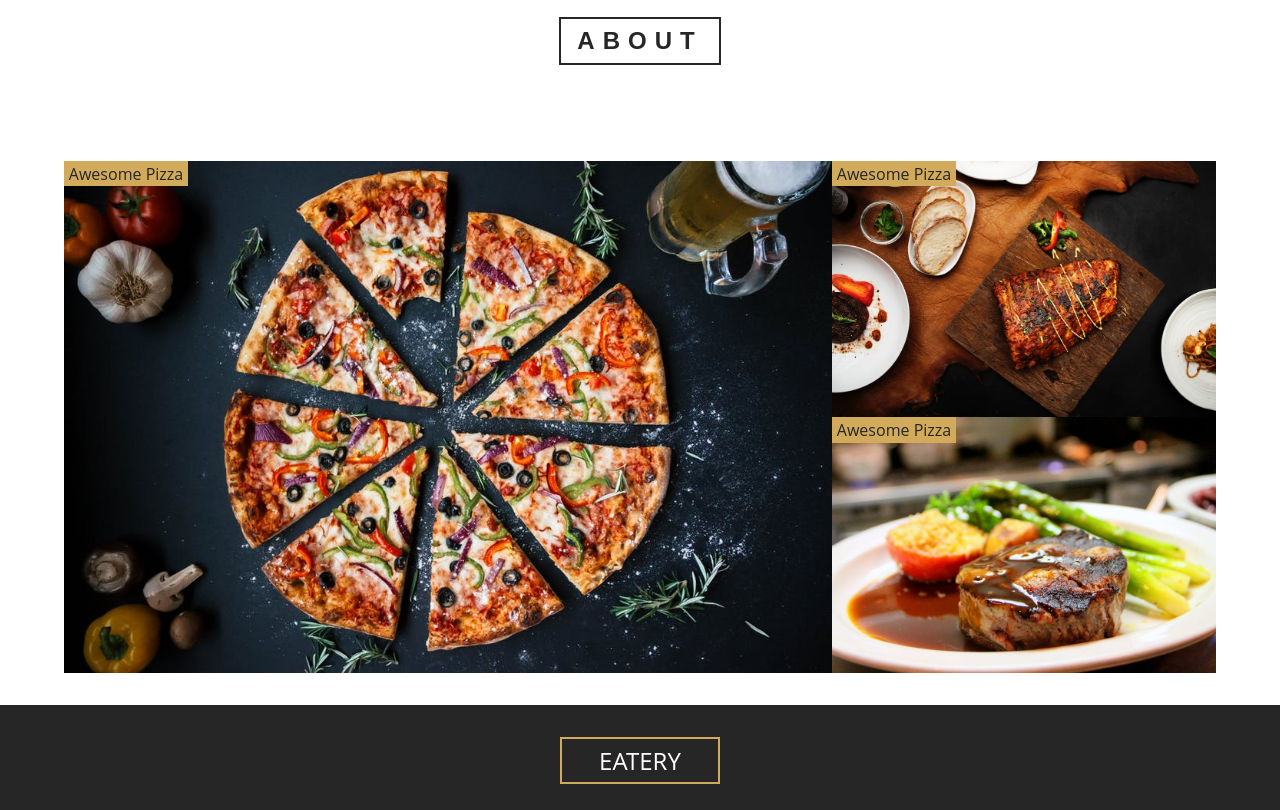
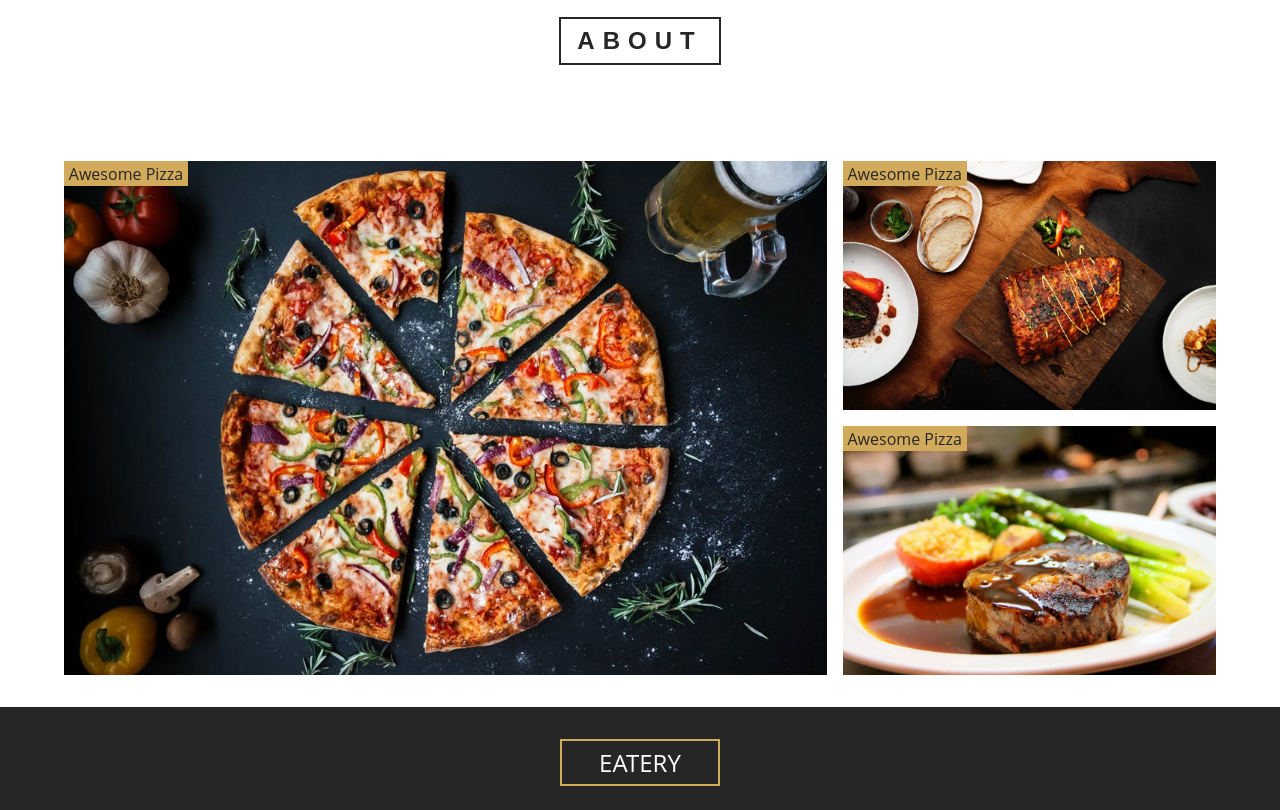
Before and after one commit to dzonib/restaurant_gatsby, a Gatsby site: page / in a window 1280 px wide. Shown: the part 1390-2200 px from the top of the page. Built offline with nearby package versions, Linux system fonts and the light colour scheme; Gatsby itself is replaced by a stand-in of ours.

Commit message:
added galery and galery1 (working with one and multiple files)

```diff
--- a/src/components/HomePageComponents/Galery.js
+++ b/src/components/HomePageComponents/Galery.js
@@ -40,21 +40,26 @@
       const img1 = data.img1.childImageSharp.fluid
       const img2 = data.img2.childImageSharp.fluid
       const img3 = data.img3.childImageSharp.fluid
-
       return (
         <Section>
           <StyledGallery>
             <div className="item item-1">
               <Img fluid={img1}/>
-              <div className="info"> awesome pizza</div>
+              <div className="info">
+                awesome pizza
+              </div>
             </div>
             <div className="item item-2">
               <Img fluid={img2}/>
-              <div className="info"> awesome pizza</div>
+              <div className="info">
+                awesome pizza
+              </div>
             </div>
             <div className="item item-3">
               <Img fluid={img3}/>
-              <div className="info"> awesome pizza </div>
+              <div className="info">
+                awesome pizza
+              </div>
             </div>
           </StyledGallery>
         </Section>
@@ -63,9 +68,12 @@
   )
 }
 
-const StyledGallery = styled.div`
+const StyledGallery = styled.div `
   display: grid;
-  grid-template-columns: repeat(auto-fill, minmax(350px, 1fr));
+  grid-template-columns: repeat(auto-fill, minmax(300px, 1fr));
+  height: 100%;
+  column-gap: 1rem;
+  row-gap: 1rem;
 
   .item {
     position: relative;
@@ -81,6 +89,10 @@
   }
 
   @media(min-width: 992px) {
+
+    .gatsby-image-wrapper {
+      height: 100%;
+    }
     grid-template-columns: 1fr 1fr 1fr;
     grid-template-areas:
       'big big small'
--- /dev/null
+++ b/src/components/HomePageComponents/Galery1.js
@@ -0,0 +1,90 @@
+import React from 'react'
+import styled from 'styled-components'
+import {StaticQuery, graphql} from 'gatsby'
+import {styles, Section} from '../../utils'
+import Img from 'gatsby-image'
+
+const GET_IMAGES = graphql`
+
+    {
+      getImages: allFile(filter: {relativeDirectory: {eq: "homeGallery"}}) {
+        edges {
+          node {
+            childImageSharp {
+              fluid(maxWidth: 500) {
+                ...GatsbyImageSharpFluid_tracedSVG
+              }
+            }
+          }
+        }
+      }
+    }
+
+`
+
+export default function Gallery() {
+  return (
+    <StaticQuery
+      query={GET_IMAGES}
+      render={data => {
+      const images = data.getImages.edges
+      return (
+        <Section>
+          <StyledGallery>
+            {images.map( ({node}, index) => {
+              return (
+                <div key={index} className={`item item-${index+1}`}>
+                  <Img fluid={node.childImageSharp.fluid} />
+                  <p className="info"> awesome pizza </p>
+                </div>
+              )
+            })}
+          </StyledGallery>
+        </Section>
+      )
+    }}/>
+  )
+}
+
+const StyledGallery = styled.div `
+  display: grid;
+  grid-template-columns: repeat(auto-fill, minmax(300px, 1fr));
+  height: 100%;
+  column-gap: 1rem;
+  row-gap: 1rem;
+
+  .item {
+    position: relative;
+  }
+
+  .info {
+    position: absolute;
+    top: 0;
+    left: 0;
+    background: ${styles.colors.mainYellow};
+    padding: 0.1rem 0.3rem;
+    text-transform: capitalize;
+  }
+
+  @media(min-width: 992px) {
+
+    .gatsby-image-wrapper {
+      height: 100%;
+    }
+    grid-template-columns: 1fr 1fr 1fr;
+    grid-template-areas:
+      'big big small'
+      'big big small2';
+
+    .item-1 {
+      grid-area: big;
+    }
+    .item-2 {
+      grid-area: small;
+    }
+    .item-3 {
+      grid-area: small2;
+    }
+  }
+
+`
--- a/src/pages/index.js
+++ b/src/pages/index.js
@@ -6,7 +6,7 @@
 import { HomeHeader, Banner, BannerButton } from '../utils'
 import img from '../images/bcg/homeBcg.jpeg'
 import QuickInfo from '../components/HomePageComponents/QuickInfo'
-import Gallery from '../components/HomePageComponents/Galery'
+import Gallery from '../components/HomePageComponents/Galery1'
 
 const IndexPage = () => (
 	<Layout>
```
Lines whose indentation alone changed are shown as unchanged.
